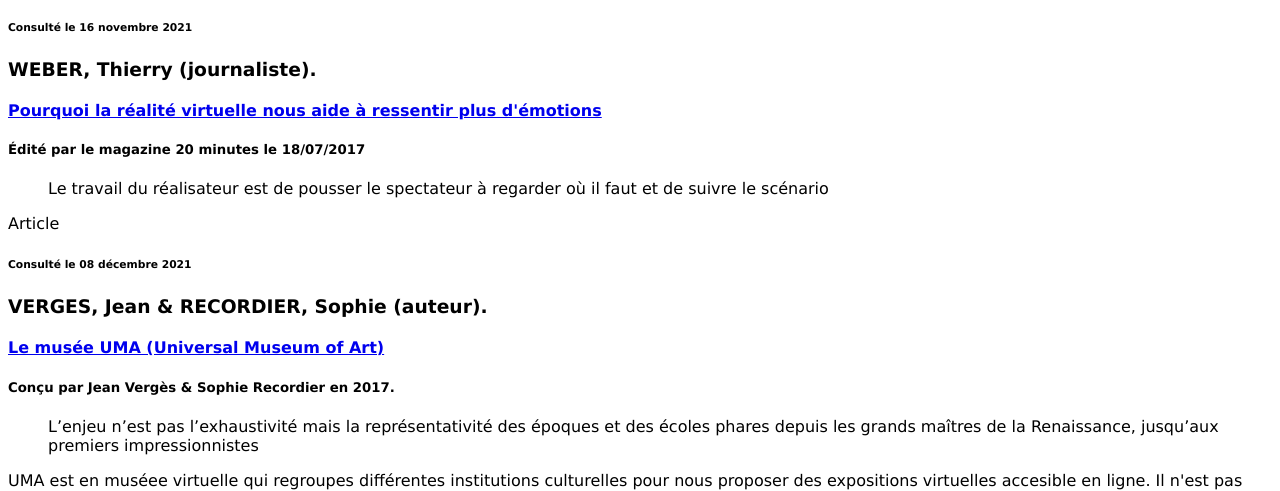
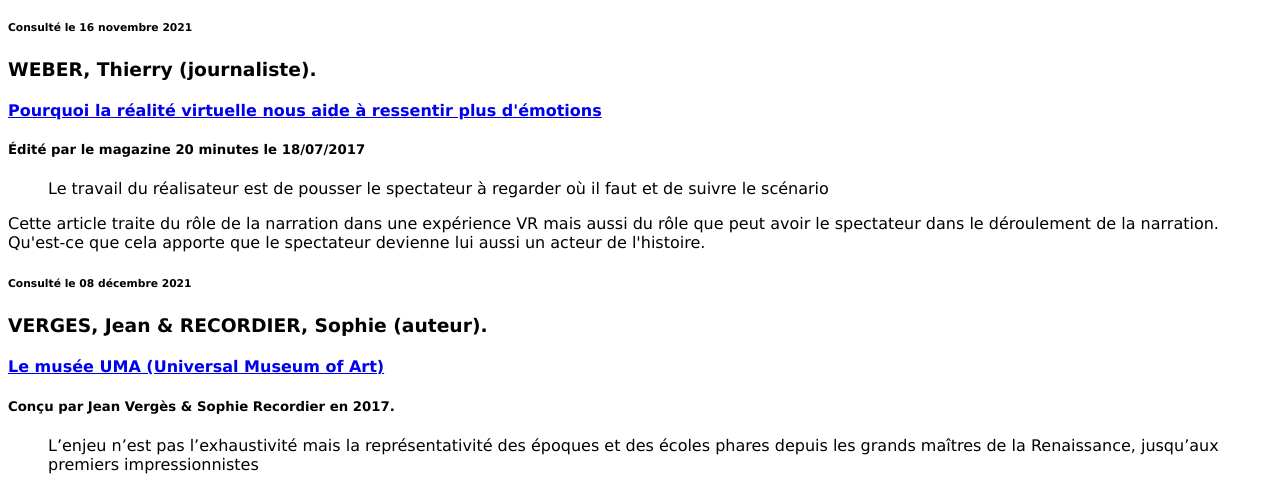
Before and after one commit to mailie-hombert/mailie-hombert.github.io, a PHP site: page /INR_mailie/index.php in a window 1280 px wide. Shown: the part 5449-5940 px from the top of the page. Run offline with PHP 8.4, Linux system fonts and the light colour scheme; some libraries are stand-ins or nearby versions.

Commit message:
Modification articles

```diff
--- a/INR_mailie/articles.php
+++ b/INR_mailie/articles.php
@@ -729,7 +729,8 @@
     <blockquote cit="#">Le travail du réalisateur est de pousser le spectateur à regarder où il faut et de suivre le scénario</blockquote>
 
     <p>
-      Article
+    Cette article traite du rôle de la narration dans une expérience VR mais aussi du rôle que peut avoir le spectateur dans le déroulement de la narration.
+    Qu'est-ce que cela apporte que le spectateur devienne lui aussi un acteur de l'histoire.
     </p>
 
 
@@ -739,13 +740,13 @@
 
   </article>
 
-<!------------------------------------------ FIN article VR  ---------------------------------------------------------->
+<!--======================================= FIN article VR========================-->
 
 
 
-<!------------------------------------------ Le musée UMA  ---------------------------------------------------------->
+<!--================================== Le musée UMA  =================================-->
 
-<article class="filterDiv musee realitevirtuelle ">
+<article class="filterDiv musee realitevirtuelle">
     <h3>
       VERGES, Jean & RECORDIER, Sophie (auteur).
     </h3>
@@ -775,7 +776,7 @@
 
   </article>
 
-<!------------------------------------------ FIN Bruegel VR  ---------------------------------------------------------->
+<!--================================ FIN Musée VR =================================-->
 
 
 
```
